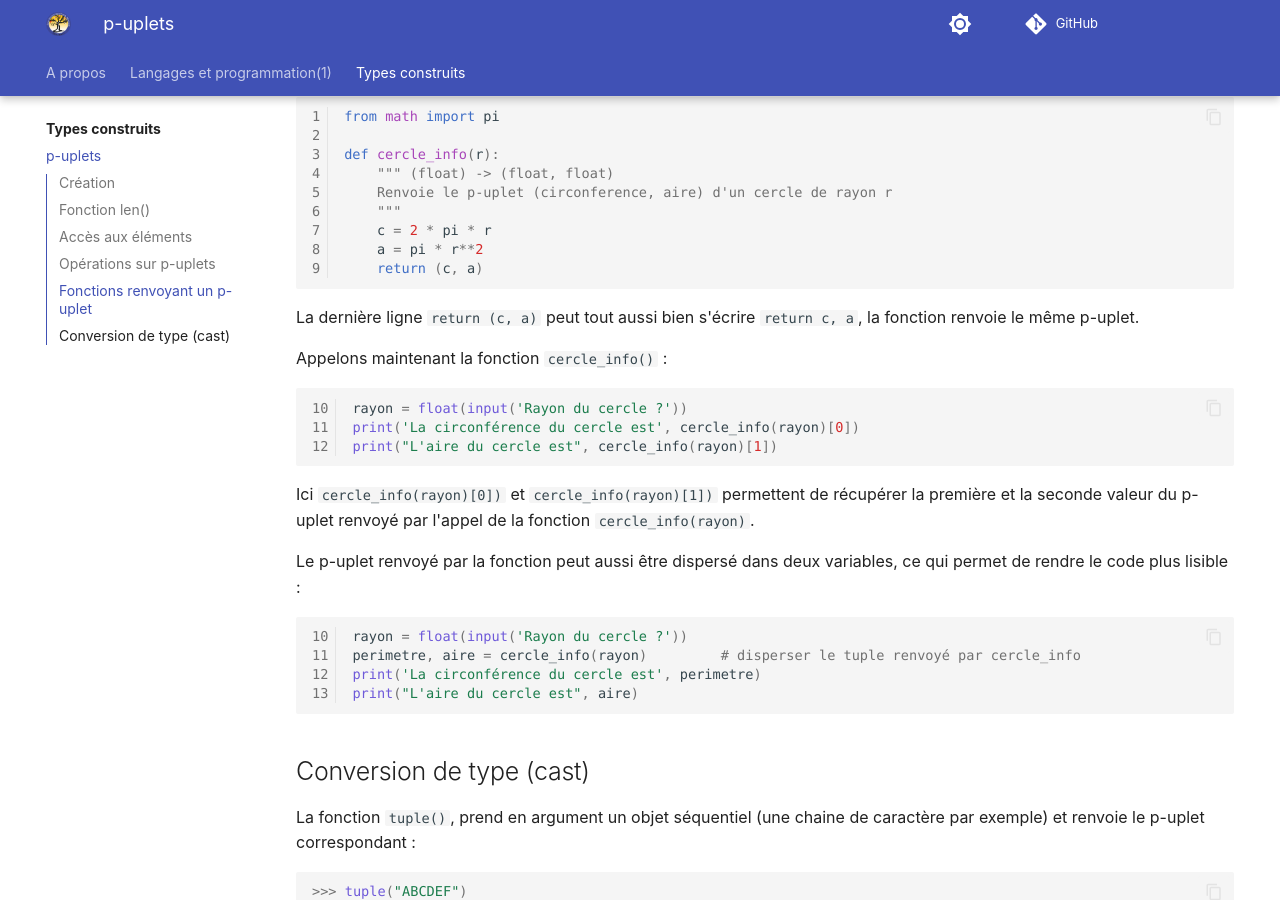
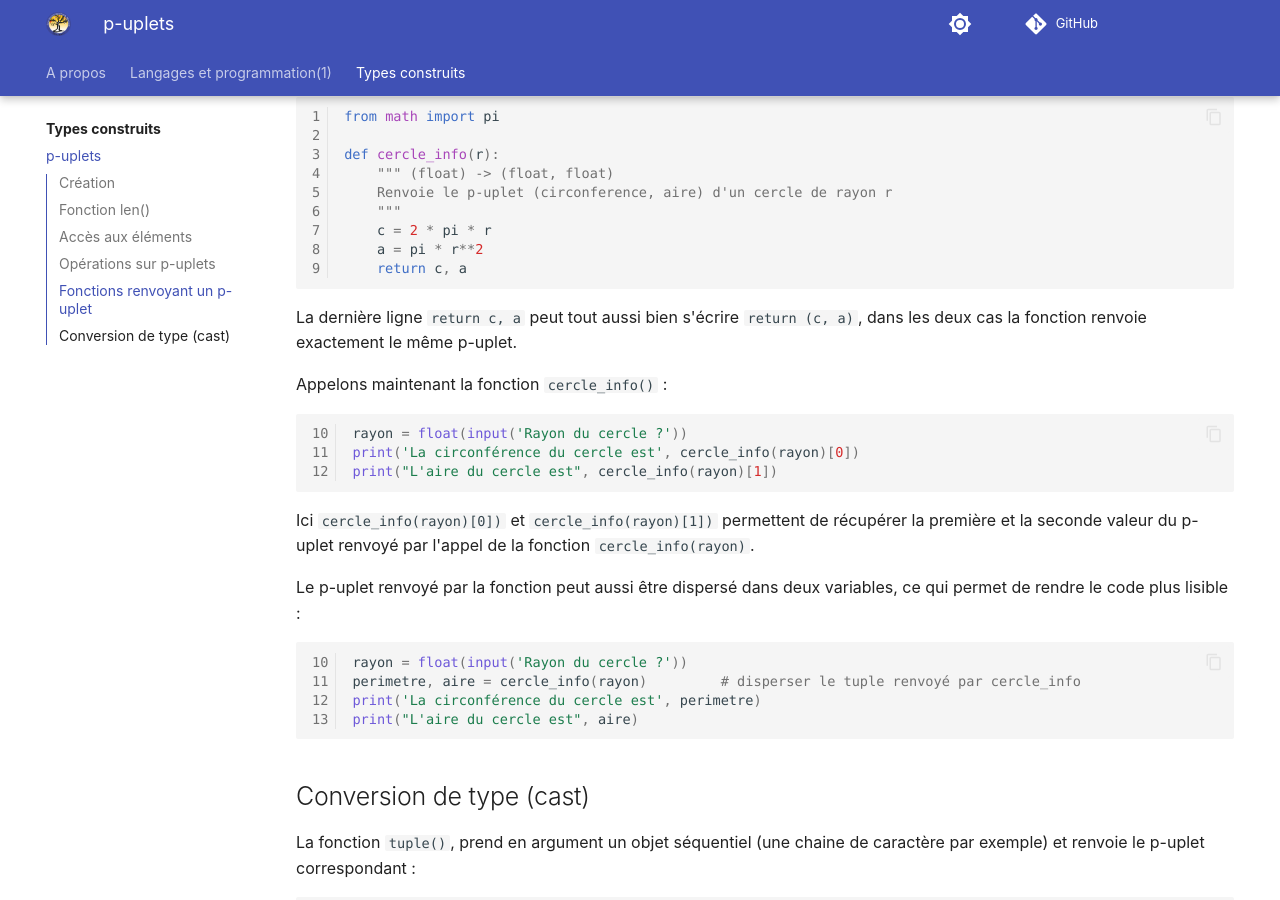
Before and after one commit to eipaca/NSI-1, an MkDocs documentation site: the page built from docs/types-construits/1-p-uplets.md, in a window 1280 px wide and 900 px high, scrolled down 4628 px. Built offline with MkDocs 1.6.1 and Material for MkDocs 9.7.7, drawn with Linux system fonts in a browser that asks for light colours; emoji names are drawn with the system emoji font; comment, search, counter and statistics services are not loaded.

Commit message:
Add files via upload

````diff
--- a/docs/types-construits/1-p-uplets.md
+++ b/docs/types-construits/1-p-uplets.md
@@ -264,9 +264,9 @@ def cercle_info(r):
     """
     c = 2 * pi * r
     a = pi * r**2
-    return (c, a)
+    return c, a
 ```
-La dernière ligne `return (c, a)` peut tout aussi bien s'écrire `return c, a`, la fonction renvoie le même p-uplet.
+La dernière ligne `return c, a` peut tout aussi bien s'écrire `return (c, a)`, dans les deux cas la fonction renvoie exactement le même p-uplet.
 
 Appelons maintenant la fonction `cercle_info()` :
 
````
